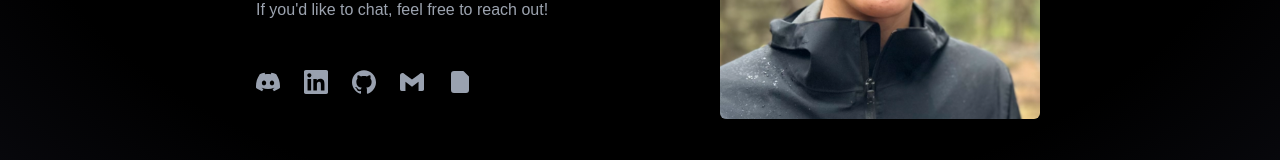
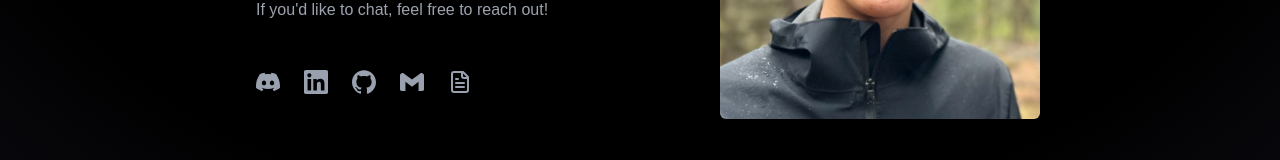
Before and after one commit to gav-ip/personal-website, a Next.js app: page / in a window 1280 px wide. Shown: the part 265-425 px from the top of the page. Built offline with nearby package versions, Linux system fonts and the light colour scheme.

Commit message:
Update hero.tsx

```diff
--- a/src/app/components/hero.tsx
+++ b/src/app/components/hero.tsx
@@ -42,7 +42,7 @@ export default function Hero() {
     {
       name: "Resume",
       url: "/Gavin Abrigo - resume.pdf",
-      icon: <FileText fill = "currentColor"/>,
+      icon: <FileText/>,
     },
   ];
 
```
